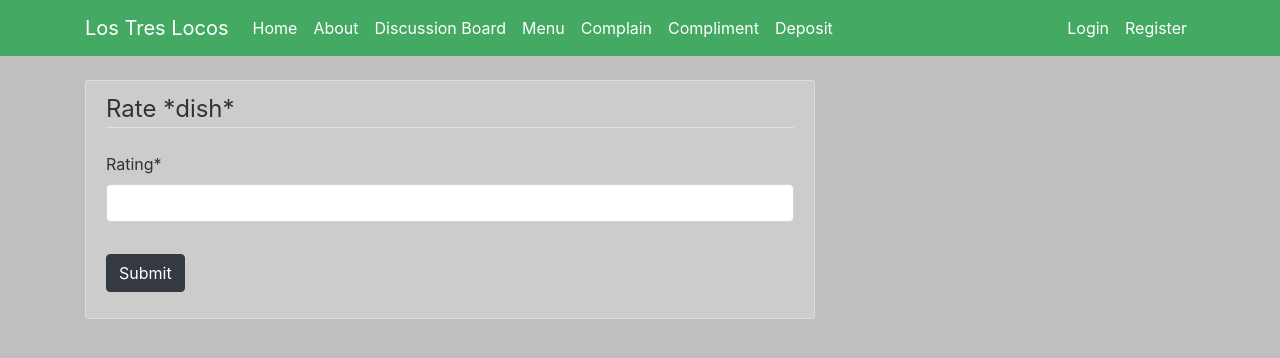
After one commit to kareem-ib/CSC322-Restaurant-App, a Django app: page /restaurant/menu/rate/1 in a window 1280 px wide. The commit adds this page. Shown: the top 358 px of the page. Run offline with Django 3.2, Linux system fonts and the light colour scheme; tables that the repository leaves empty hold one stand-in row (values such as "Sample post"); parts of the project's set-up code (start-up, migrations or seed data) failed here and were passed over; some libraries are stand-ins or nearby versions.

Commit message:
Add rating page

```diff
--- a/restaurant/forms.py
+++ b/restaurant/forms.py
@@ -1,7 +1,7 @@
 from django import forms
 from django.contrib.auth.models import User
 from django.contrib.auth.forms import UserCreationForm
-from .models import Customer, Post, Compliments, Complaints
+from .models import Customer, Post, Compliments, Complaints, Dish
 from crispy_forms.helper import FormHelper
 from crispy_forms.layout import Layout, Field, Fieldset, ButtonHolder, Submit
 
@@ -69,3 +69,17 @@ class ComplaintForm(forms.Form):
     class Meta:
         model = Complaints
         fields = ['recipient', 'complaint_body']
+
+class DishForm(forms.ModelForm):
+    class Meta:
+        model = Dish
+        fields = ()
+
+class RatingForm(DishForm):
+    rating = forms.IntegerField(min_value=0, max_value=5)
+
+    def __init__(self, *args, **kwargs):
+        super(RatingForm, self).__init__(*args, **kwargs)
+
+    class Meta(DishForm.Meta):
+        fields = DishForm.Meta.fields + ('rating',)
--- a/restaurant/templates/restaurant/menu.html
+++ b/restaurant/templates/restaurant/menu.html
@@ -42,7 +42,7 @@
                     <h4 class="card-title"><a class="article-title" href="{% url 'menu_detail' item.pk %}">{{ item.name }}</a></h4>
                     <p class="card-text">{{ item.description }}</p>
                     <p class="card-text">${{ item.price }}</p>
-                    <p class="card-text">Rating: <a href="#">{{ item.avg_ratings }}/5.0</a><small class="text-muted"> {{ item.total_ratings }} ratings</small></p>
+                    <p class="card-text">Rating: <a href="{% url 'rate' item.pk %}">{{ item.avg_ratings }}/5.0</a><small class="text-muted"> {{ item.total_ratings }} ratings</small></p>
                     {% if not item.tag == 'SP' or is_VIP %}
                       <form method="POST" action="{% url 'add_to_cart' %}">
                         {% csrf_token %}
--- /dev/null
+++ b/restaurant/templates/restaurant/rate.html
@@ -0,0 +1,16 @@
+{% extends 'restaurant/base.html' %}
+{% load crispy_forms_tags %}
+{% block content %}
+  <div class="content-section">
+      <form method="POST">
+        {% csrf_token %}
+        <fieldset class="form-group">
+          <legend class="border-bottom mb-4">Rate *dish*</legend>
+          {{ form|crispy }}
+        </fieldset>
+        <div class="form-group">
+          <button class="btn btn-dark" type="submit">Submit</button>
+        </div>
+      </form>
+  </div>
+{% endblock content %}
--- a/restaurant/urls.py
+++ b/restaurant/urls.py
@@ -10,6 +10,7 @@ from .views import (DiscussionBoardView,
                     DisputeUpdateView,
                     MenuListView,
                     MenuDetailView,
+                    RateUpdateView,
                     DeliveryCreateView,
                     DineInCreateView,
                     ComplaintCreateView,
@@ -34,6 +35,7 @@ urlpatterns = [
     #path('menu/', views.menu, name='menu'),
     path('menu/', MenuListView.as_view(), name='menu'),
     path('menu/<int:pk>', MenuDetailView.as_view(), name='menu_detail'),
+    path('menu/rate/<int:pk>', RateUpdateView.as_view(), name='rate'),
     path('menu/add/', views.add_to_cart, name='add_to_cart'),
     path('checkout', views.checkout, name='checkout'),
     path('chekcout/delivery', login_required(DeliveryCreateView.as_view()), name='delivery'),
--- a/restaurant/views.py
+++ b/restaurant/views.py
@@ -2,7 +2,7 @@ from django.shortcuts import render, redirect
 from django.http import HttpResponse
 #from django.contrib.auth.forms import UserCreationForm
 from django.contrib import messages
-from .forms import UserRegisterForm, DepositForm, ComplimentForm, ComplaintForm
+from .forms import UserRegisterForm, DepositForm, ComplimentForm, ComplaintForm, RatingForm
 from django.contrib.auth.decorators import login_required
 from .models import User, Customer, Post, Report, Dish, Orders, Chef, DeliveryPerson, Compliments, Complaints, TAG_CHOICES
 from django.views.generic import ListView, DetailView, CreateView, UpdateView, FormView
@@ -239,6 +239,21 @@ class MenuDetailView(DetailView):
     model = Dish
     context_object_name = 'dish'
 
+class RateUpdateView(UpdateView):
+    model = Dish
+    template_name = 'restaurant/rate.html'
+    form_class = RatingForm
+
+    def get_success_url(self):
+        return reverse('menu')
+
+    """def get_context_data(self, **kwargs):
+        context = super().get_context_data(**kwargs)"""
+
+    def form_valid(self, form):
+        messages.success(self.request, 'Your rating has been added!')
+        return super().form_valid(form)
+
 @login_required
 def add_to_cart(request):
     """
```
